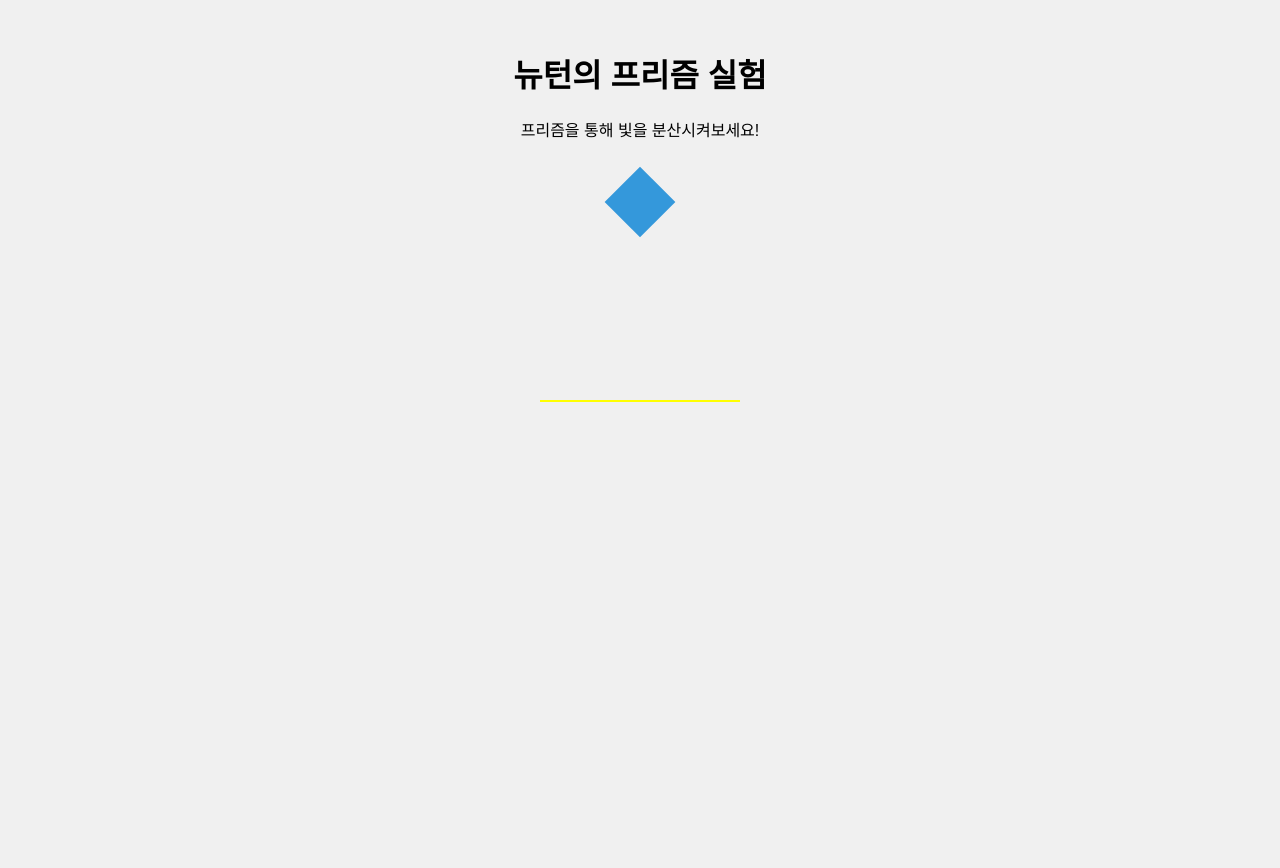
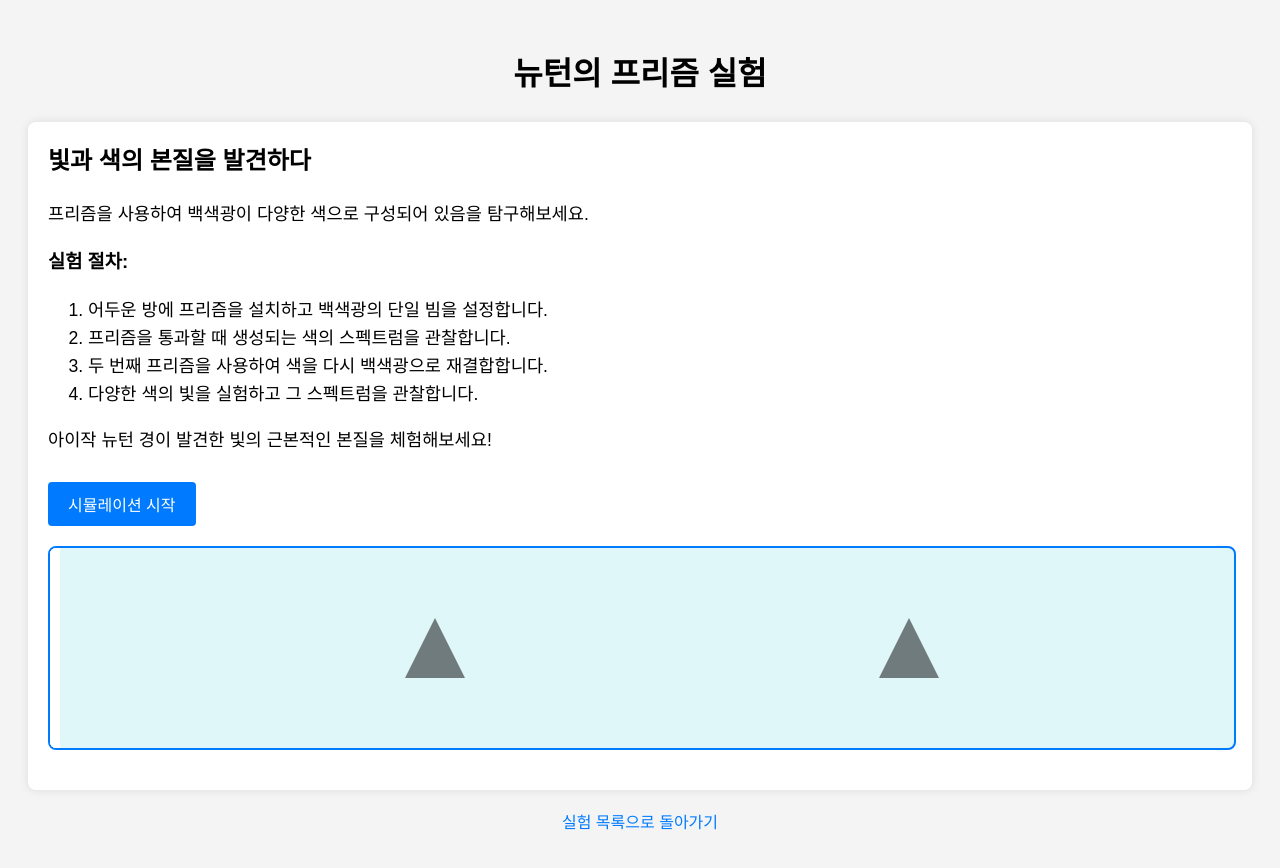
Before and after one commit to Reasonofmoon/science-labs, a website: page experiments/newton-prism.html in a window 1280 px wide. Before the commit the page ends 800 px from the top, so only its background shows below. Drawn offline with Linux system fonts and the light colour scheme.

Commit message:
Update newton-prism.html

```diff
--- a/experiments/newton-prism.html
+++ b/experiments/newton-prism.html
@@ -7,36 +7,149 @@
     <style>
         body {
             font-family: Arial, sans-serif;
+            line-height: 1.6;
+            padding: 20px;
+            background-color: #f4f4f4;
+        }
+        .header, .footer {
             text-align: center;
-            background-color: #f0f0f0;
+            margin: 20px 0;
         }
-        .container {
-            margin-top: 50px;
+        .experiment-details {
+            background: white;
+            padding: 20px;
+            margin: 20px 0;
+            border-radius: 8px;
+            box-shadow: 0 0 10px rgba(0, 0, 0, 0.1);
         }
-        .prism {
-            display: inline-block;
-            width: 50px;
-            height: 50px;
-            background-color: #3498db;
-            transform: rotate(45deg);
-            margin: 20px;
+        .experiment-details h2 {
+            margin-top: 0;
         }
-        .light {
-            width: 200px;
-            height: 2px;
-            background-color: yellow;
+        .experiment-details p, .experiment-details ol {
+            font-size: 1.1em;
+        }
+        .experiment-details .result {
+            margin-top: 20px;
+        }
+        .experiment-details button {
+            padding: 10px 20px;
+            font-size: 1em;
+            margin-top: 10px;
+            cursor: pointer;
+            background-color: #007BFF;
+            color: white;
+            border: none;
+            border-radius: 4px;
+        }
+        .footer a {
+            color: #007BFF;
+            text-decoration: none;
+        }
+        #simulation {
+            margin: 20px 0;
+            width: 100%;
+            height: 200px;
+            position: relative;
+            background: #e0f7fa;
+            border: 2px solid #007BFF;
+            border-radius: 8px;
+            overflow: hidden;
+        }
+        #lightBeam, #recombinedLight {
+            width: 10px;
+            height: 100%;
+            background: white;
+            position: absolute;
+            top: 0;
+            left: 0;
+            transition: left 1s linear;
+        }
+        #prism1, #prism2 {
+            width: 0;
+            height: 0;
+            border-left: 30px solid transparent;
+            border-right: 30px solid transparent;
+            border-bottom: 60px solid rgba(0, 0, 0, 0.5);
             position: absolute;
             top: 50%;
-            left: calc(50% - 100px);
+            transform: translateY(-50%);
+        }
+        #prism1 {
+            left: 30%;
+        }
+        #prism2 {
+            left: 70%;
+        }
+        .spectrum {
+            width: 0;
+            height: 100%;
+            background: linear-gradient(to right, red, orange, yellow, green, blue, indigo, violet);
+            position: absolute;
+            top: 0;
+            left: 40%;
+            transition: width 1s linear;
+        }
+        .recombined {
+            width: 10px;
+            height: 100%;
+            background: white;
+            position: absolute;
+            top: 0;
+            left: 60%;
+            transition: left 1s linear;
         }
     </style>
 </head>
 <body>
-    <div class="container">
+    <header class="header">
         <h1>뉴턴의 프리즘 실험</h1>
-        <p>프리즘을 통해 빛을 분산시켜보세요!</p>
-        <div class="light"></div>
-        <div class="prism"></div>
-    </div>
+    </header>
+    <main class="main-content">
+        <section class="experiment-details">
+            <h2>빛과 색의 본질을 발견하다</h2>
+            <p>프리즘을 사용하여 백색광이 다양한 색으로 구성되어 있음을 탐구해보세요.</p>
+            <h3>실험 절차:</h3>
+            <ol>
+                <li>어두운 방에 프리즘을 설치하고 백색광의 단일 빔을 설정합니다.</li>
+                <li>프리즘을 통과할 때 생성되는 색의 스펙트럼을 관찰합니다.</li>
+                <li>두 번째 프리즘을 사용하여 색을 다시 백색광으로 재결합합니다.</li>
+                <li>다양한 색의 빛을 실험하고 그 스펙트럼을 관찰합니다.</li>
+            </ol>
+            <p>아이작 뉴턴 경이 발견한 빛의 근본적인 본질을 체험해보세요!</p>
+            <button onclick="startSimulation()">시뮬레이션 시작</button>
+            <div id="simulation">
+                <div id="lightBeam"></div>
+                <div id="prism1"></div>
+                <div class="spectrum" id="spectrum"></div>
+                <div id="prism2"></div>
+                <div class="recombined" id="recombinedLight"></div>
+            </div>
+            <div class="result" id="result"></div>
+        </section>
+    </main>
+    <footer class="footer">
+        <a href="../index.html">실험 목록으로 돌아가기</a>
+    </footer>
+
+    <script>
+        function startSimulation() {
+            const lightBeam = document.getElementById('lightBeam');
+            const spectrum = document.getElementById('spectrum');
+            const recombinedLight = document.getElementById('recombinedLight');
+            const resultDiv = document.getElementById('result');
+
+            lightBeam.style.left = '30%';
+
+            setTimeout(() => {
+                spectrum.style.width = '30%';
+            }, 1000);
+
+            setTimeout(() => {
+                recombinedLight.style.left = '60%';
+            }, 2000);
+
+            resultDiv.innerHTML = '<p>프리즘을 통해 빛이 분산되는 것을 관찰하고, 두 번째 프리즘을 통해 다시 백색광으로 결합되는 것을 볼 수 있습니다.</p>';
+        }
+    </script>
 </body>
 </html>
```
